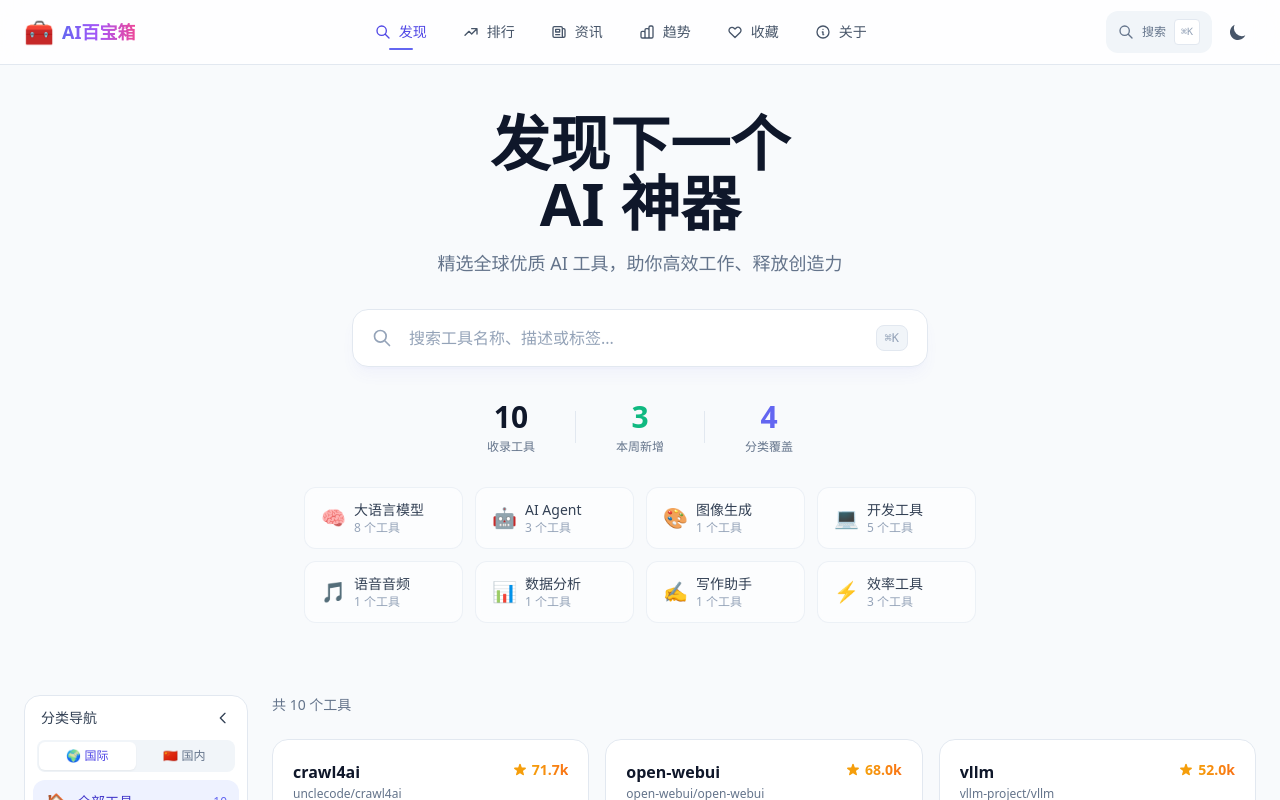
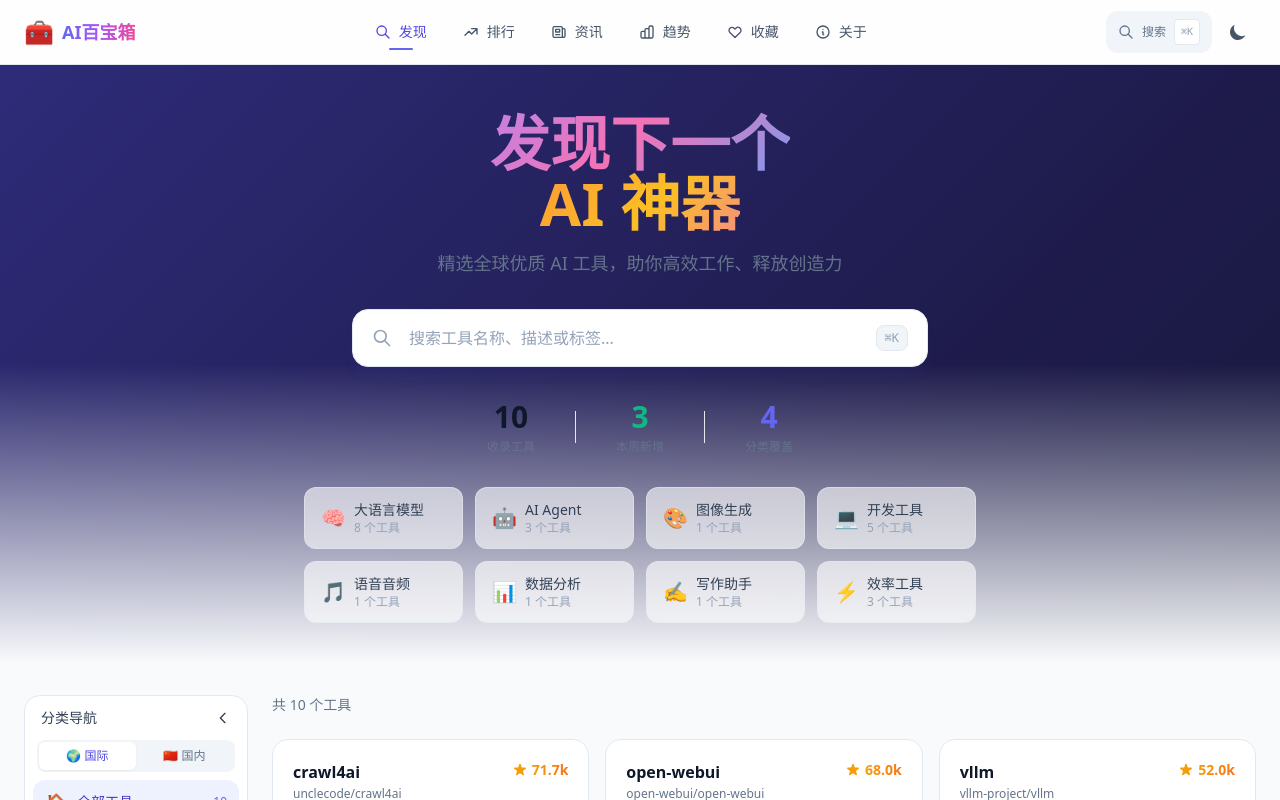
Before and after one commit to gitHardie/ai-treasure-box, a React (Vite) app in the folder site/: page / in a window 1280 px wide. Shown: the top 800 px of the page. Built offline with nearby package versions, Linux system fonts and the light colour scheme.

Commit message:
chore: update index.css

```diff
--- a/site/src/index.css
+++ b/site/src/index.css
@@ -12,11 +12,109 @@
   .card-hover {
     @apply transition-all duration-200 hover:shadow-lg hover:shadow-indigo-500/10 dark:hover:shadow-indigo-400/10 hover:-translate-y-0.5;
   }
+  .card-hover-v2 {
+    @apply transition-all duration-300;
+  }
+  .card-hover-v2:hover {
+    transform: translateY(-4px);
+    box-shadow: 0 20px 40px rgba(0, 0, 0, 0.1);
+  }
+  .dark .card-hover-v2:hover {
+    box-shadow: 0 20px 40px rgba(0, 0, 0, 0.3);
+  }
   .badge {
     @apply inline-flex items-center px-2.5 py-0.5 rounded-full text-xs font-medium;
   }
 }
 
+/* Hero gradient background animation */
+.hero-gradient-bg {
+  background: linear-gradient(
+    -45deg,
+    #0f172a,
+    #1e1b4b,
+    #312e81,
+    #4c1d95,
+    #1e1b4b,
+    #0f172a
+  );
+  background-size: 400% 400%;
+  animation: gradientShift 12s ease infinite;
+}
+
+@keyframes gradientShift {
+  0% { background-position: 0% 50%; }
+  50% { background-position: 100% 50%; }
+  100% { background-position: 0% 50%; }
+}
+
+/* Hero gradient text */
+.hero-gradient-text {
+  background: linear-gradient(135deg, #60a5fa, #a78bfa, #f472b6, #60a5fa);
+  background-size: 200% 200%;
+  -webkit-background-clip: text;
+  -webkit-text-fill-color: transparent;
+  background-clip: text;
+  animation: textGradient 4s ease infinite;
+}
+
+.hero-gradient-text-2 {
+  background: linear-gradient(135deg, #f472b6, #fb923c, #fbbf24, #f472b6);
+  background-size: 200% 200%;
+  -webkit-background-clip: text;
+  -webkit-text-fill-color: transparent;
+  background-clip: text;
+  animation: textGradient 4s ease infinite;
+  animation-delay: 0.5s;
+}
+
+@keyframes textGradient {
+  0% { background-position: 0% 50%; }
+  50% { background-position: 100% 50%; }
+  100% { background-position: 0% 50%; }
+}
+
+/* Stagger animation for card lists */
+.card-hover-v2 {
+  animation: cardFadeIn 0.5s ease-out both;
+}
+
+@keyframes cardFadeIn {
+  from {
+    opacity: 0;
+    transform: translateY(16px);
+  }
+  to {
+    opacity: 1;
+    transform: translateY(0);
+  }
+}
+
+/* Page transition */
+.page-transition {
+  animation: pageFade 0.3s ease-out;
+}
+
+@keyframes pageFade {
+  from { opacity: 0; transform: translateY(8px); }
+  to { opacity: 1; transform: translateY(0); }
+}
+
+/* Scrollbar hide utility */
+.scrollbar-hide {
+  -ms-overflow-style: none;
+  scrollbar-width: none;
+}
+.scrollbar-hide::-webkit-scrollbar {
+  display: none;
+}
+
+/* Safe bottom for mobile tab bar */
+.safe-bottom {
+  padding-bottom: env(safe-area-inset-bottom, 0px);
+}
+
+/* Custom scrollbar */
 ::-webkit-scrollbar {
   width: 6px;
 }
```
